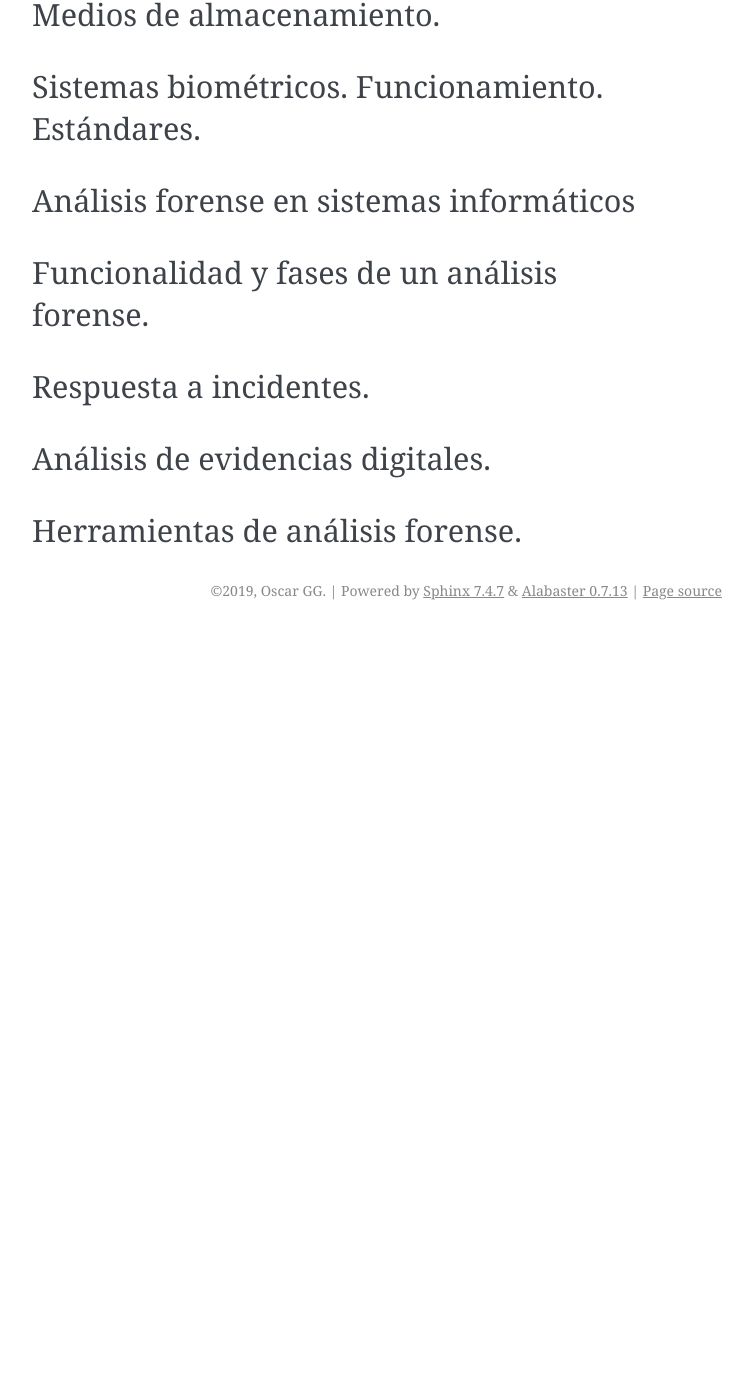
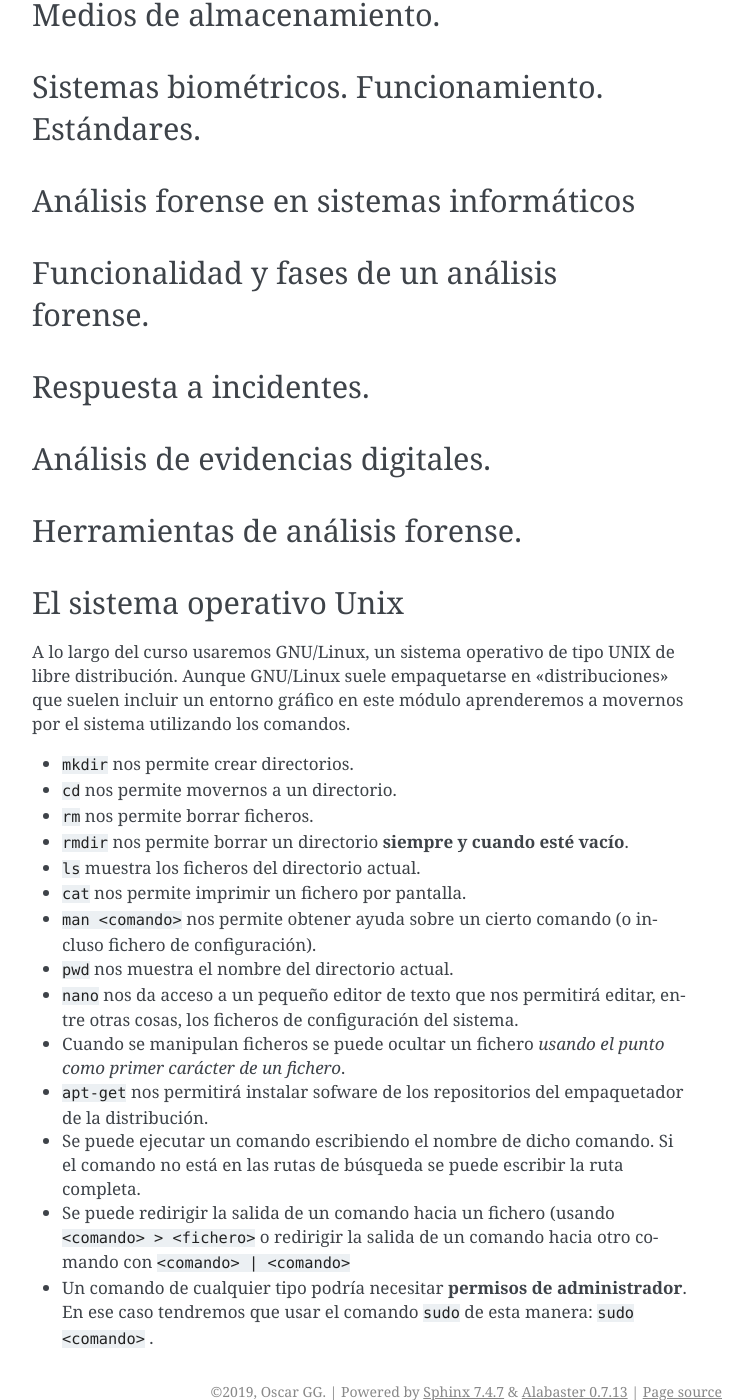
Before and after one commit to OscarMaestre/apuntes_sad, a Sphinx documentation site: the page built from source/tema_pautas_seguridad_informatica/tema_pautas_seguridad_informatica.rst, in a window 1280 px wide and 1400 px high, scrolled down 3369 px. Shown: the whole window, without its empty margins (388-1141 px from the left). Built offline with Sphinx 7.4.7, drawn with Linux system fonts in a browser that asks for light colours; before the commit the page ends 3999 px from its top, so only the background shows below that; some of the changed text lies outside the part shown.

Commit message:
Incluidos comandos Ubuntu

```diff
--- a/source/tema_pautas_seguridad_informatica/tema_pautas_seguridad_informatica.rst
+++ b/source/tema_pautas_seguridad_informatica/tema_pautas_seguridad_informatica.rst
@@ -1,5 +1,7 @@
 Adopción de pautas de seguridad informática
 =================================================
+
+
 
 
 
@@ -161,3 +163,25 @@ Análisis de evidencias digitales.
 
 Herramientas de análisis forense.
 -----------------------------------------------------------------------------------------------
+
+
+
+El sistema operativo Unix
+--------------------------------------------------
+
+A lo largo del curso usaremos GNU/Linux, un sistema operativo de tipo UNIX de libre distribución. Aunque GNU/Linux suele empaquetarse en "distribuciones" que suelen incluir un entorno gráfico en este módulo aprenderemos a movernos por el sistema utilizando los comandos.
+
+* ``mkdir`` nos permite crear directorios.
+* ``cd`` nos permite movernos a un directorio.
+* ``rm`` nos permite borrar ficheros.
+* ``rmdir`` nos permite borrar un directorio **siempre y cuando esté vacío**.
+* ``ls`` muestra los ficheros del directorio actual.
+* ``cat`` nos permite imprimir un fichero por pantalla.
+* ``man <comando>`` nos permite obtener ayuda sobre un cierto comando (o incluso fichero de configuración).
+* ``pwd`` nos muestra el nombre del directorio actual.
+* ``nano`` nos da acceso a un pequeño editor de texto que nos permitirá editar, entre otras cosas, los ficheros de configuración del sistema.
+* Cuando se manipulan ficheros se puede ocultar un fichero *usando el punto como primer carácter de un fichero*.
+* ``apt-get`` nos permitirá instalar sofware de los repositorios del empaquetador de la distribución.
+* Se puede ejecutar un comando escribiendo el nombre de dicho comando. Si el comando no está en las rutas de búsqueda se puede escribir la ruta completa.
+* Se puede redirigir la salida de un comando hacia un fichero (usando ``<comando> > <fichero>``  o redirigir la salida de un comando hacia otro comando con ``<comando> | <comando>``
+* Un comando de cualquier tipo podría necesitar **permisos de administrador**. En ese caso tendremos que usar el comando ``sudo`` de esta manera: ``sudo <comando>`` .
```
